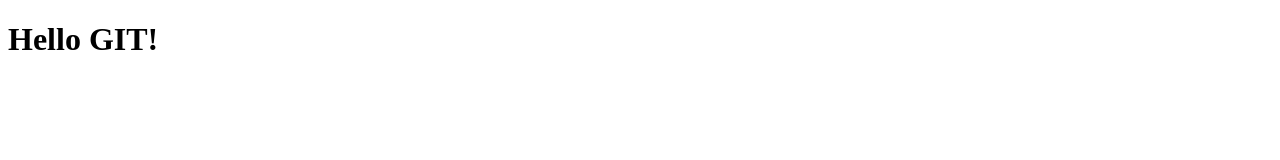
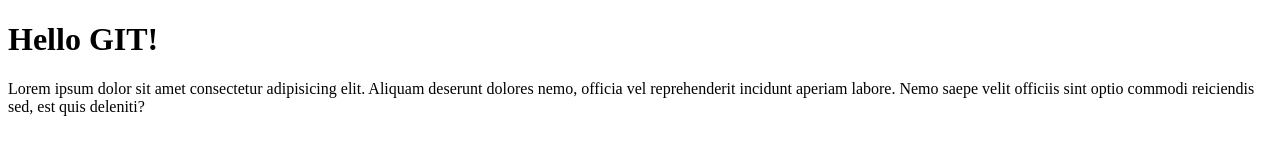
Before and after one commit to IamPrzemek/git-course-4, a plain HTML site: page index.html in a window 1280 px wide. Drawn offline with Linux system fonts and the light colour scheme.

Commit message:
add paragraph into index.html

```diff
--- a/index.html
+++ b/index.html
@@ -8,5 +8,9 @@
 </head>
 <body>
     <h1>Hello GIT!</h1>
+
+    <p>
+        Lorem ipsum dolor sit amet consectetur adipisicing elit. Aliquam deserunt dolores nemo, officia vel reprehenderit incidunt aperiam labore. Nemo saepe velit officiis sint optio commodi reiciendis sed, est quis deleniti?
+    </p>
 </body>
 </html>
```
